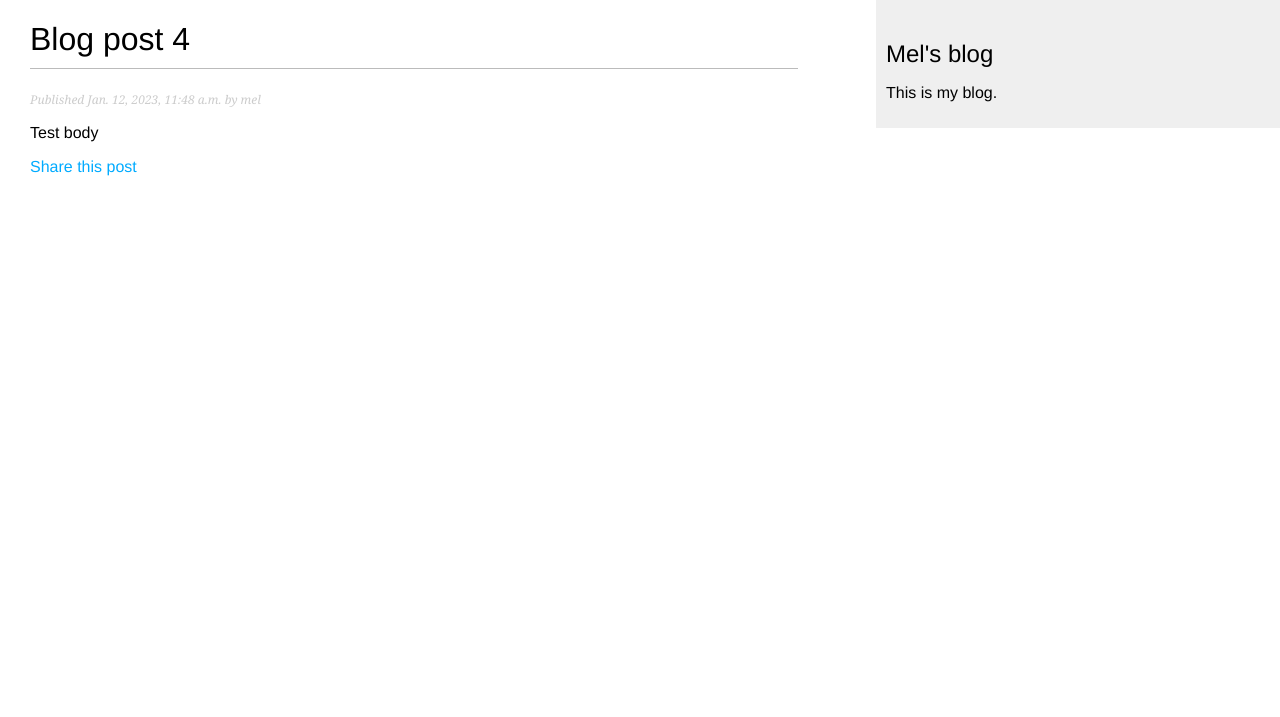
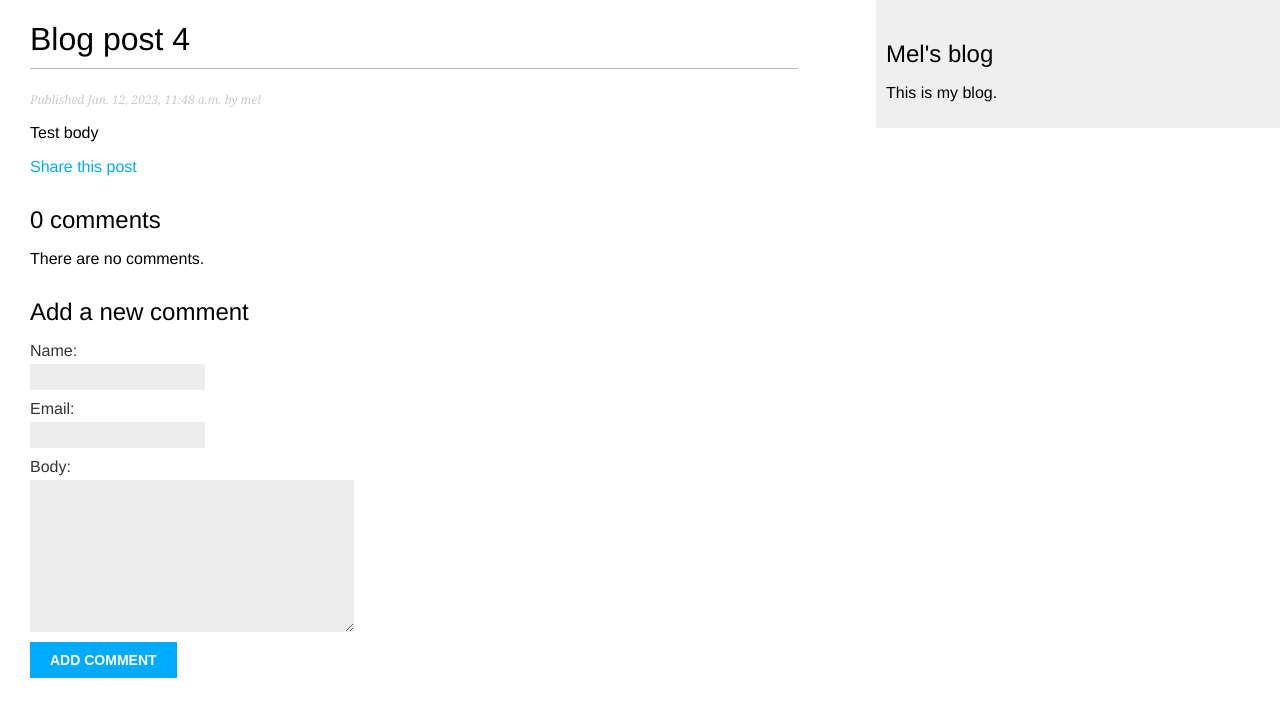
Before and after one commit to mel-kv/mel_blog, a Django app: a page that uses mel_blog/blog/templates/post/detail.html in a window 1280 px wide. Shown: the top 717 px of the page. Run offline with Django 4.2, Linux system fonts and the light colour scheme; data comes from the database, SQL or seed files in the repository; both versions use the stored data as it was after the commit; parts of the project's set-up code (start-up, migrations or seed data) failed here and were passed over.

Commit message:
add post comments

```diff
--- a/mel_blog/blog/forms.py
+++ b/mel_blog/blog/forms.py
@@ -1,7 +1,15 @@
 from django import forms
+from .models import Comment
+
 
 class EmailPostForm(forms.Form):
     name = forms.CharField(max_length=25)
     email = forms.EmailField()
     to = forms.EmailField()
     comments = forms.CharField(required=False, widget=forms.Textarea)
+
+
+class CommentForm(forms.ModelForm):
+    class Meta:
+        model = Comment
+        fields = ['name', 'email', 'body']
--- a/mel_blog/blog/models.py
+++ b/mel_blog/blog/models.py
@@ -6,7 +6,7 @@ from django.urls import reverse
 
 class PublishedManager(models.Manager):
     def get_queryset(self):
-        return super().get_queryset().\
+        return super().get_queryset(). \
             filter(status=Post.Status.PUBLISHED)
 
 
@@ -48,3 +48,25 @@ class Post(models.Model):
                              self.publish.month,
                              self.publish.day,
                              self.slug])
+
+
+class Comment(models.Model):
+    post = models.ForeignKey(
+        Post,
+        on_delete=models.CASCADE,
+        related_name='comments')
+    name = models.CharField(max_length=80)
+    email = models.EmailField()
+    body = models.TextField()
+    created = models.DateTimeField(auto_now_add=True)
+    updated = models.DateTimeField(auto_now=True)
+    active = models.BooleanField(default=True)
+
+    class Meta:
+        ordering = ['created']
+        indexes = [
+            models.Index(fields=['created']),
+        ]
+
+    def __str__(self):
+        return f"Comment by {self.name} on {self.post}"
--- a/mel_blog/blog/templates/post/detail.html
+++ b/mel_blog/blog/templates/post/detail.html
@@ -9,4 +9,21 @@
     <p>
         <a href="{% url "blog:post_share" post.id %}">Share this post</a>
     </p>
+    {% with comments.count as total_comments %}
+        <h2>
+            {{ total_comments }} comment{{ total_comments|pluralize }}
+        </h2>
+    {% endwith %}
+    {% for comment in comments %}
+        <div class="comment">
+            <p class="info">
+                Comment #{{ forloop.counter }} by {{ comment.name }}
+                {{ comment.created }}
+            </p>
+            {{ comment.body|linebreaks }}
+        </div>
+    {% empty %}
+        <p>There are no comments.</p>
+    {% endfor %}
+    {% include "post/include/comment_form.html" %}
 {% endblock %}
--- /dev/null
+++ b/mel_blog/blog/templates/post/include/comment_form.html
@@ -0,0 +1,6 @@
+<h2>Add a new comment</h2>
+<form action="{% url "blog:post_comment" post.id %}" method="post">
+    {{ form.as_p }}
+    {% csrf_token %}
+    <p><input type="submit" value="Add comment"></p>
+</form>
--- a/mel_blog/blog/urls.py
+++ b/mel_blog/blog/urls.py
@@ -7,4 +7,6 @@ urlpatterns = [
     path('<int:year>/<int:month>/<int:day>/<slug:post>/',
          views.post_detail, name='post_detail'),
     path('<int:post_id>/share/', views.post_share, name='post_share'),
+    path('<int:post_id>/comment/', views.post_comment, name='post_comment'),
+
 ]
--- a/mel_blog/blog/views.py
+++ b/mel_blog/blog/views.py
@@ -1,9 +1,10 @@
 from django.core.mail import send_mail
 from django.shortcuts import render, get_object_or_404
-from .models import Post
+from .models import Post, Comment
 from django.core.paginator import Paginator, EmptyPage, PageNotAnInteger
-from .forms import EmailPostForm
+from .forms import EmailPostForm, CommentForm
 from decouple import config
+from django.views.decorators.http import require_POST
 
 
 def post_list(request):
@@ -31,14 +32,17 @@ def post_detail(request, year, month, day, post):
         publish__year=year,
         publish__month=month,
         publish__day=day)
+    comments = post.comments.filter(active=True)
+    form = CommentForm()
     context = {
-        'post': post
+        'post': post,
+        'comments': comments,
+        'form': form,
     }
     return render(request, 'post/detail.html', context)
 
 
 def post_share(request, post_id):
-
     post = get_object_or_404(
         Post,
         id=post_id,
@@ -65,3 +69,24 @@ def post_share(request, post_id):
         'sent': sent
     }
     return render(request, 'post/share.html', context)
+
+
+@require_POST
+def post_comment(request, post_id):
+    post = get_object_or_404(
+        Post,
+        id=post_id,
+        status=Post.Status.PUBLISHED,
+    )
+    comment = None
+    form = CommentForm(data=request.POST)
+    if form.is_valid():
+        comment = form.save(commit=False)
+        comment.post = post
+        comment.save()
+    context = {
+        'post': post,
+        'form': form,
+        'comment': comment,
+    }
+    return render(request, 'post/comment.html', context)
```
Also changed, not shown: mel_blog/blog/admin.py (+8 -1 lines), mel_blog/blog/templates/post/comment.html (added, +11 -0 lines), db.sqlite3, mel_blog/blog/migrations/0005_comment_comment_blog_commen_created_0e6ed4_idx.py (added).
